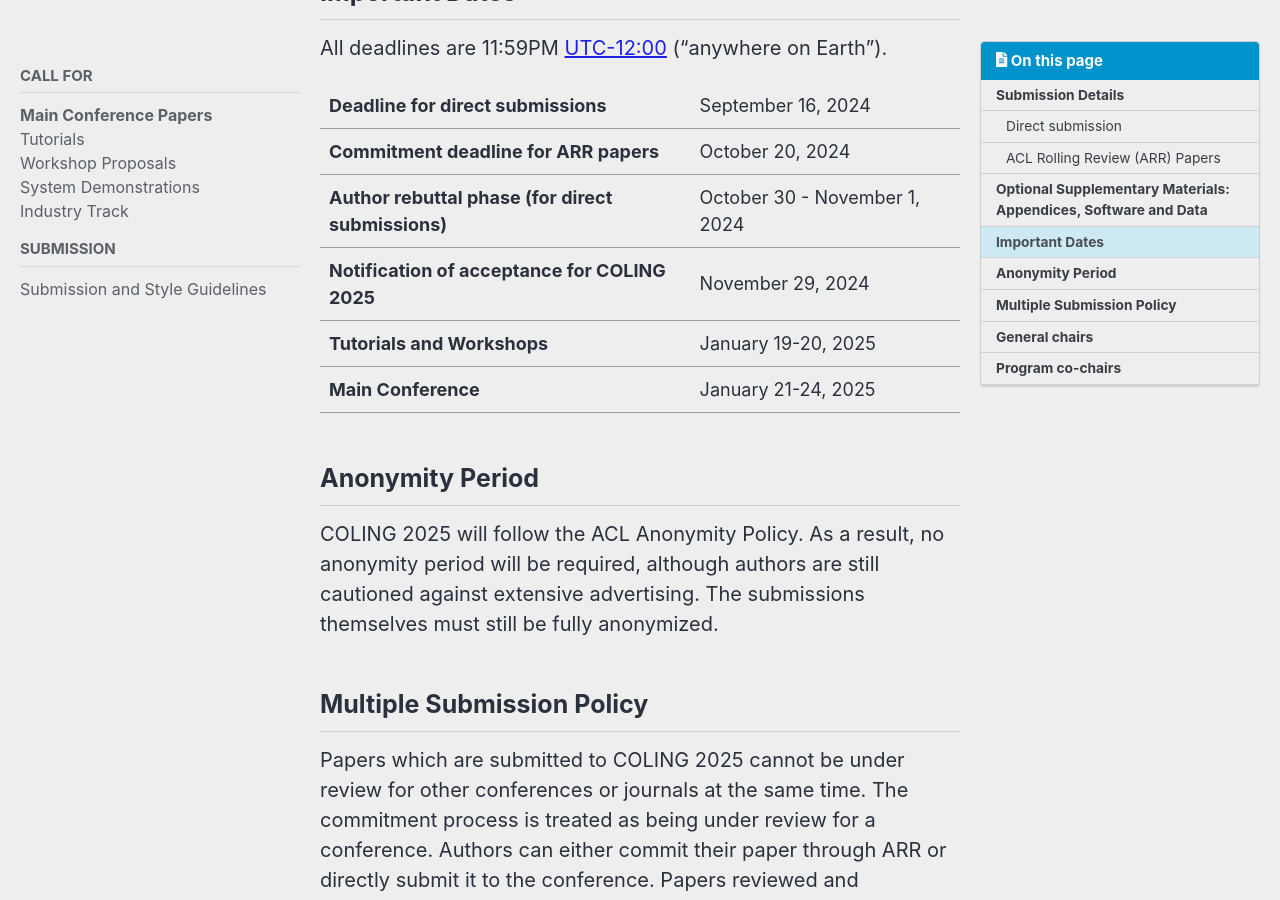
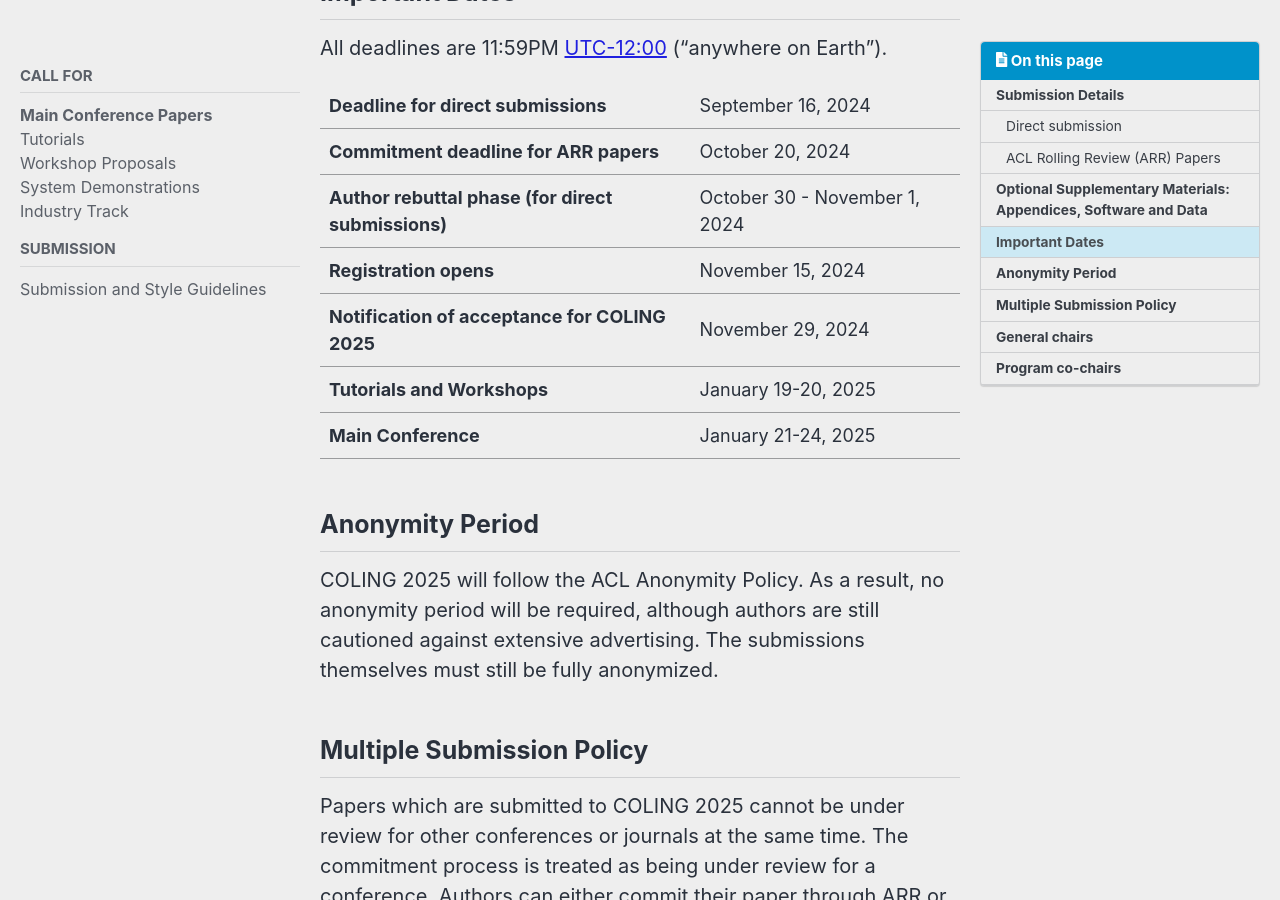
Before and after one commit to hasaniqbal777/coling-2025, a Jekyll site: the page built from _pages/calls/main_conference_papers.md, in a window 1280 px wide and 900 px high, scrolled down 3877 px. Built offline with Jekyll 4.4.1, drawn with Linux system fonts in a browser that asks for light colours; cached includes are drawn as plain includes; nearby versions of some CDN libraries.

Commit message:
registration date

```diff
--- a/_pages/calls/main_conference_papers.md
+++ b/_pages/calls/main_conference_papers.md
@@ -94,6 +94,7 @@ All deadlines are 11:59PM [UTC-12:00](https://www.timeanddate.com/time/zone/time
 | Deadline for direct submissions | September 16, 2024 |
 | Commitment deadline for ARR papers | October 20, 2024 |
 | Author rebuttal phase (for direct submissions) | October 30 - November 1, 2024 |
+| Registration opens | November 15, 2024 |
 | Notification of acceptance for COLING 2025 | November 29, 2024 |
 | Tutorials and Workshops | January 19-20, 2025 |
 | Main Conference | January 21-24, 2025 |
```
